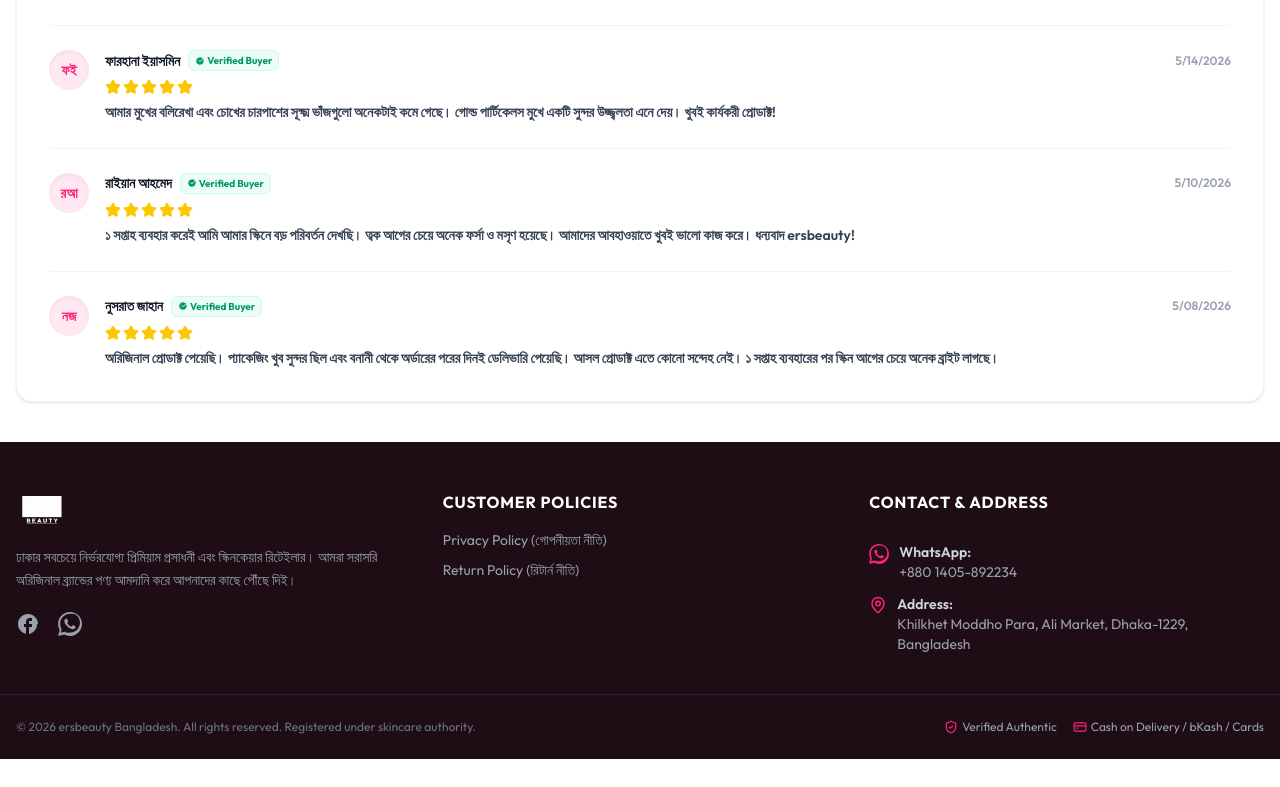
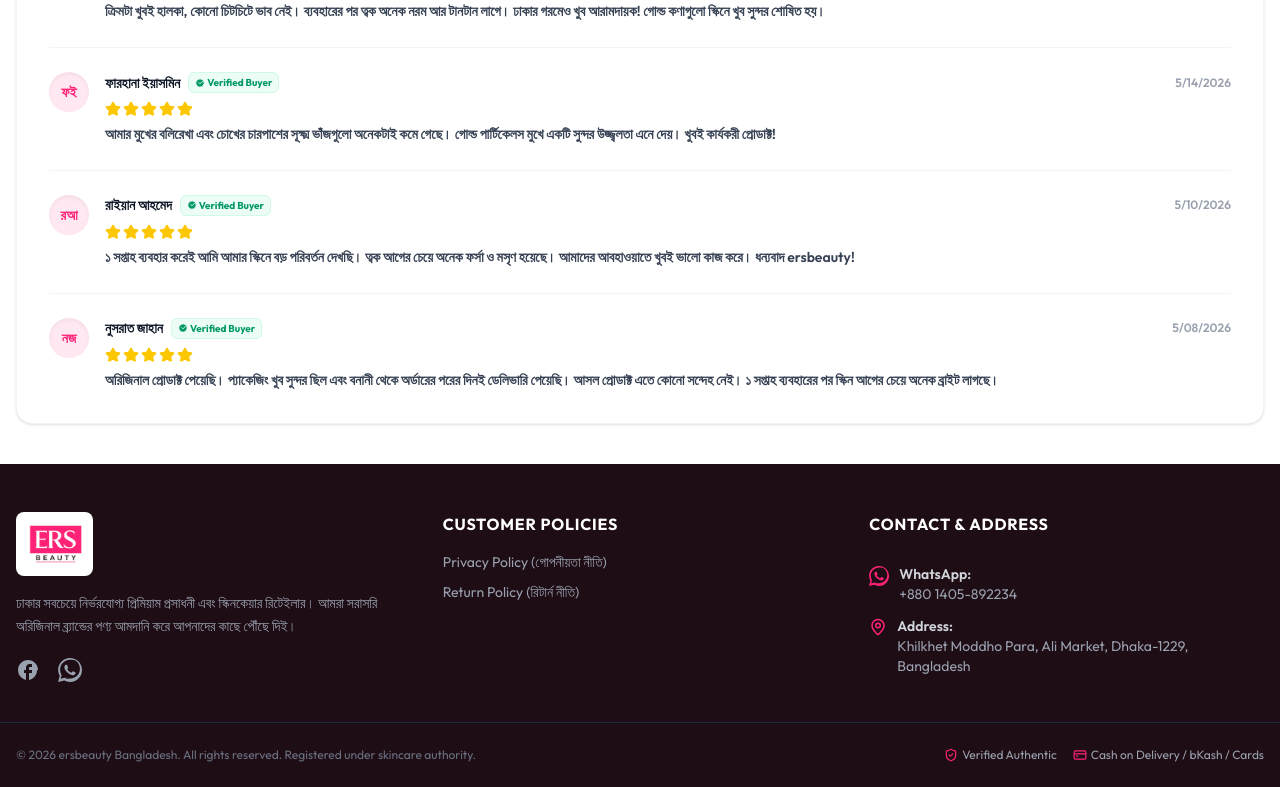
Before and after one commit to sajidhossain8272/ersbeauty, a Next.js app: page /product/dr-yunmei-collagen-anti-wrinkle-cream in a window 1280 px wide. Shown: the part 4154-4941 px from the top of the page. Before the commit the page ends 4913 px from the top, so only its background shows below. Built offline with nearby package versions, Linux system fonts and the light colour scheme.

Commit message:
style: increase logo size in navbar/footer and fix footer logo display issue

```diff
--- a/components/Footer.tsx
+++ b/components/Footer.tsx
@@ -20,7 +20,7 @@ export default function Footer() {
             <img
               src="/logo.png"
               alt="ersbeauty"
-              className="h-10 w-auto object-contain brightness-0 invert"
+              className="h-14 md:h-16 w-auto object-contain bg-white p-1.5 rounded-lg"
             />
           </Link>
           <p className="text-sm text-gray-400 leading-relaxed">
--- a/components/Header.tsx
+++ b/components/Header.tsx
@@ -128,7 +128,7 @@ export default function Header() {
           <img
             src="/logo.png"
             alt="ersbeauty"
-            className="h-10 w-auto object-contain"
+            className="h-14 md:h-16 w-auto object-contain"
           />
         </Link>
 
```
